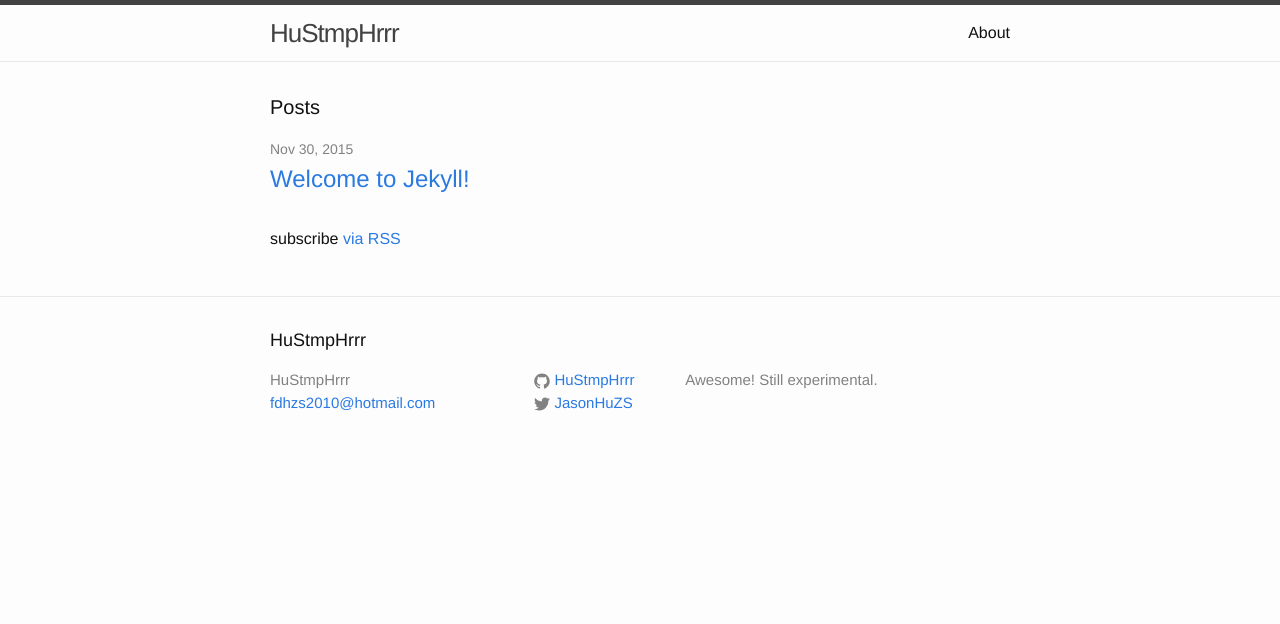
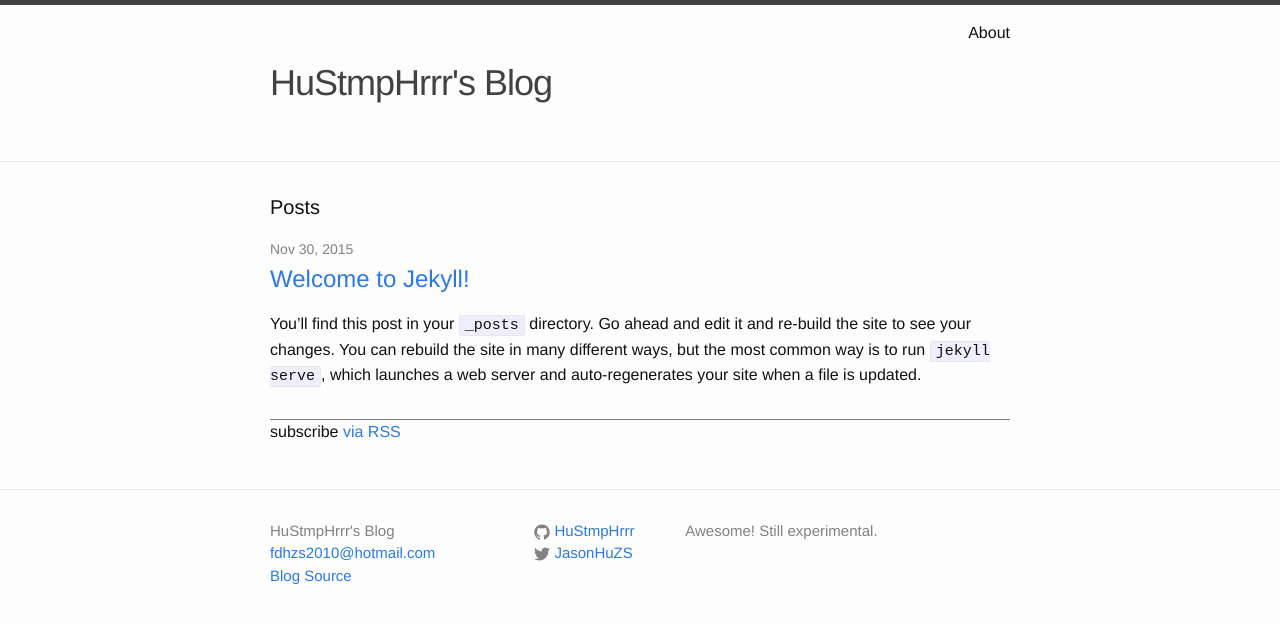
Before and after one commit to HuStmpHrrr/HuStmpHrrr.github.io, a Jekyll site: the page built from index.html, in a window 1280 px wide. Shown: the top 624 px of the page. Built offline with Jekyll 4.4.1, drawn with Linux system fonts in a browser that asks for light colours.

Commit message:
further config

```diff
--- a/_config.yml
+++ b/_config.yml
@@ -6,7 +6,7 @@
 # 'jekyll serve'. If you change this file, please restart the server process.
 
 # Site settings
-title: HuStmpHrrr
+title: HuStmpHrrr's Blog
 email: fdhzs2010@hotmail.com
 description: > # this means to ignore newlines until "baseurl:"
   Awesome! Still experimental.
--- a/_includes/footer.html
+++ b/_includes/footer.html
@@ -2,13 +2,14 @@
 
   <div class="wrapper">
 
-    <h2 class="footer-heading">{{ site.title }}</h2>
+    <!-- h2 class="footer-heading">{{ site.title }}</h2 -->
 
     <div class="footer-col-wrapper">
       <div class="footer-col footer-col-1">
         <ul class="contact-list">
           <li>{{ site.title }}</li>
           <li><a href="mailto:{{ site.email }}">{{ site.email }}</a></li>
+		  <li><a href="https://github.com/{{ site.github_username }}/{{ site.github_username }}.github.io">Blog Source</a></li>
         </ul>
       </div>
 
--- a/_sass/_layout.scss
+++ b/_sass/_layout.scss
@@ -4,16 +4,16 @@
 .site-header {
     border-top: 5px solid $grey-color-dark;
     border-bottom: 1px solid $grey-color-light;
-    min-height: 56px;
+    min-height: 156px;
 
     // Positioning context for the mobile navigation icon
     position: relative;
 }
 
 .site-title {
-    font-size: 26px;
+    font-size: 36px;
     font-weight: 300;
-    line-height: 56px;
+    line-height: 156px;
     letter-spacing: -1px;
     margin-bottom: 0;
     float: left;
--- a/index.html
+++ b/index.html
@@ -7,17 +7,19 @@ layout: default
   <h1 class="page-heading">Posts</h1>
 
   <ul class="post-list">
-    {% for post in site.posts %}
+    {% for post in site.posts limit:10 %}
       <li>
         <span class="post-meta">{{ post.date | date: "%b %-d, %Y" }}</span>
 
         <h2>
           <a class="post-link" href="{{ post.url | prepend: site.baseurl }}">{{ post.title }}</a>
         </h2>
+		    {{ post.excerpt }}
       </li>
     {% endfor %}
   </ul>
 
-  <p class="rss-subscribe">subscribe <a href="{{ "/feed.xml" | prepend: site.baseurl }}">via RSS</a></p>
-
+  <div style="border-top:1px solid #828282">
+	<p class="rss-subscribe">subscribe <a href="{{ "/feed.xml" | prepend: site.baseurl }}">via RSS</a></p>
+  </div>
 </div>
```
Also changed, not shown: 1 other file.
